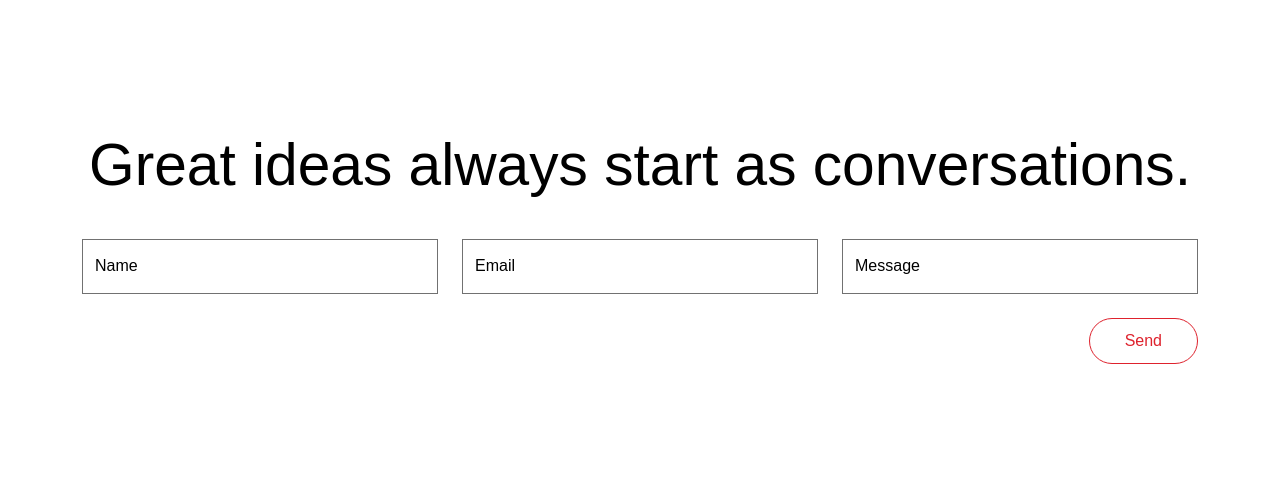
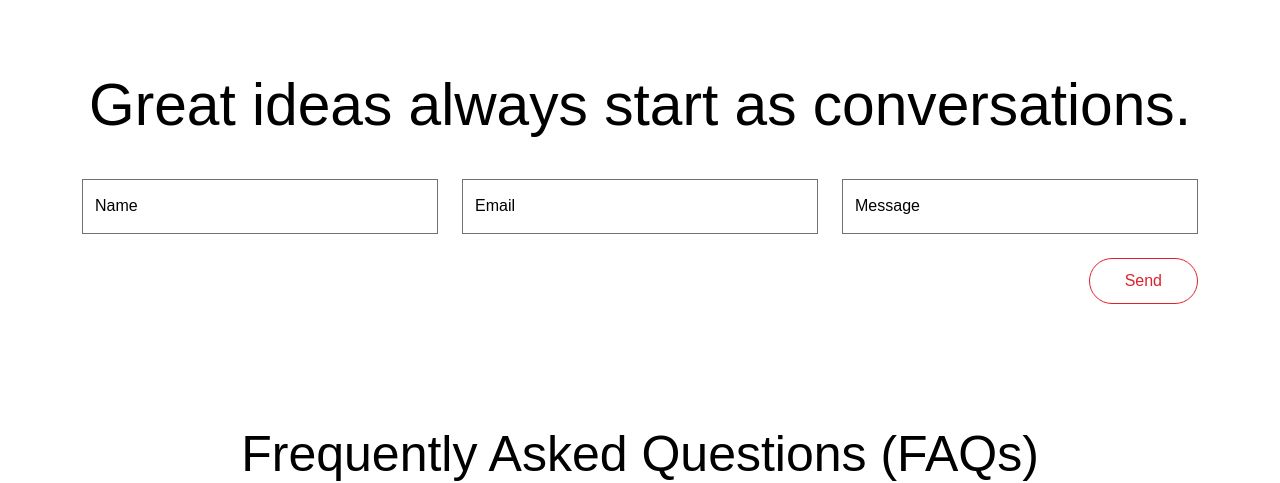
Before and after one commit to EZRankings-dev/social-media, a Next.js app: page /components/About in a window 1280 px wide. Shown: the part 2596-3079 px from the top of the page. Built offline with nearby package versions, Linux system fonts and the light colour scheme; no server answers.

Commit message:
remove gap

```diff
--- a/src/pages/about.js
+++ b/src/pages/about.js
@@ -175,7 +175,7 @@ export default function Abouts({ dataAbout }) {
               </div>
            </div>
         </section>
-        <section className="faq-section">
+        <section className="faq-section pt-0">
          <div className="container">
             <div className="row">
                <div className="col-md-12">
--- a/src/pages/components/FooterForm.js
+++ b/src/pages/components/FooterForm.js
@@ -70,7 +70,7 @@ const FooterForm = () => {
   }
   return (
 
-<section className="form-section">
+<section className="form-section pt-0">
 <div className="container">
    <h2>Great ideas always start as conversations.</h2>
    <div className="row">
--- a/src/pages/index.js
+++ b/src/pages/index.js
@@ -229,7 +229,6 @@ const settings = {
         <div className="container">
             <div className="row">
             <h2 className="faq-title blogHome">Blogs</h2>
-
               {dataHomes && dataHomes.blog && dataHomes.blog.length > 0 && dataHomes.blog.map((blogD, b)=>(
                 <div className="col-xl-4 col-lg-4 col-md-6 " key={b}>
                     <div className="blog-one__single">
--- a/src/pages/portfolio.js
+++ b/src/pages/portfolio.js
@@ -165,7 +165,7 @@ import "slick-carousel/slick/slick-theme.css"
         </div>
       </section>
       <FooterForm />
-        <section className="faq-section">
+        <section className="faq-section pt-0">
          <div className="container">
             <div className="row">
                <div className="col-md-12">
```
